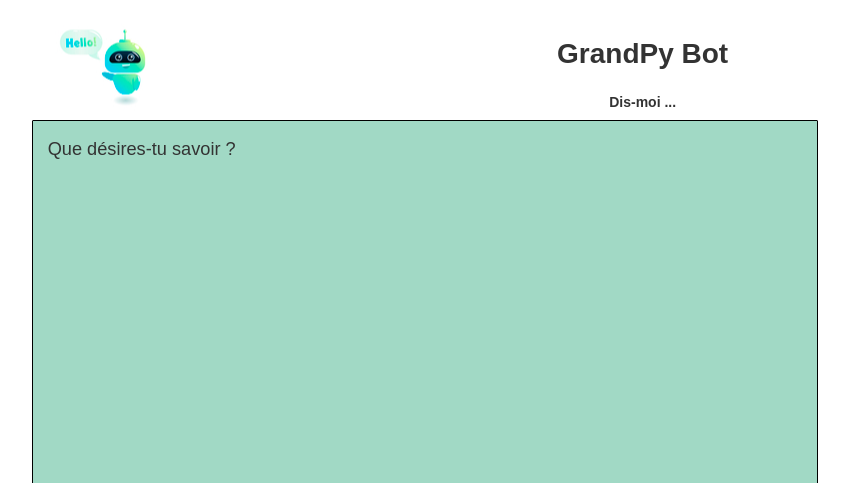
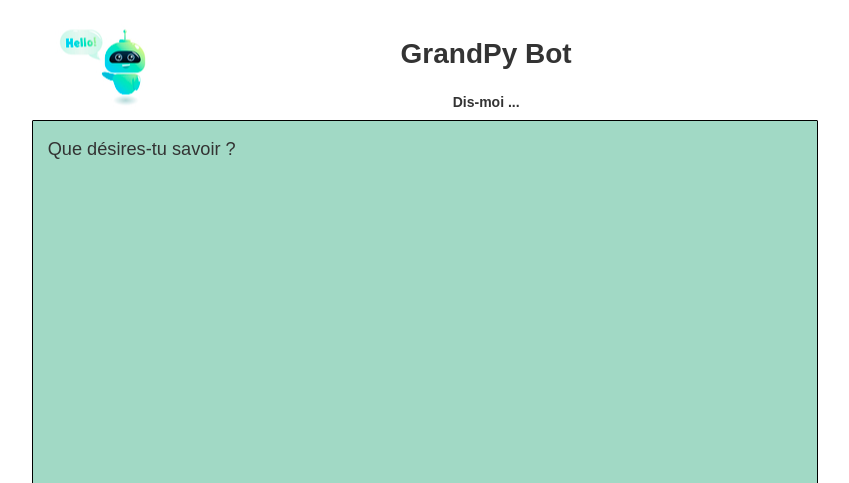
Before and after one commit to clemenceclaireR/GrandPyBot, a Flask app: page / in a window 1280 px wide. Shown: the top 483 px of the page, without its empty margins (206-1055 px from the left). Run offline with Flask 2, Linux system fonts and the light colour scheme; some libraries are stand-ins or nearby versions.

```diff
--- a/app/static/css/style.css
+++ b/app/static/css/style.css
@@ -12,10 +12,9 @@ header {
 }
 
 #logo {
-    /*background-attachment: fixed; /* Le fond restera fixe */
     background-position: center; /*accordingly to bootstrap grid*/
     background-image: url("../img/logo_bot.png");
-    background-repeat: no-repeat; /* Le fond ne sera pas répété */
+    background-repeat: no-repeat;
     height: 100px;
 }
 
@@ -134,6 +133,14 @@ footer {
   margin-left: auto;
 }
 
+/* test background
+.container-fluid {
+    background-color: #d3d3d3;
+}
+*/
+
+
+
 /* MEDIA QUERIES  */
 
 /* small devices (lt than 768) */
--- a/app/templates/index.html
+++ b/app/templates/index.html
@@ -39,12 +39,13 @@
 
       <!-- Logo -->
       <a href="/index">
-        <div id="logo" class="col-lg-offset-2 col-mg-offset-2 col-xs-4 col-sm-2"></div>
+        <div id="logo" class="col-md-offset-1 col-lg-offset-2 col-xs-4 col-sm-2 col-md-2 col-lg-2"></div>
       </a>
 
       <!-- Title and Headline -->
       <!-- bootstrap placement -->
-      <div class="col-xs-6 col-sm-8 col-md-8 col-lg-8"> <!-- 6 column 8 lines, petit ecran, ecran reduit -->
+      <!-- class="center-block => censé centrer-->
+      <div class="col-xs-6 col-sm-6 col-md-5 col-lg-5">
         <h1 id="title">
           <span>GrandPy Bot</span>
         </h1>
@@ -58,7 +59,7 @@
 
 
       <!-- // Chat window and Input zone // -->
-      <section id="chatzone" class="col-sm-offset-1 col-sm-offset-2 col-lg-offset-2 col-sm-10 col-md-8 col-lg-8">
+      <section id="chatzone" class="col-sm-offset-1 col-md-offset-1 col-lg-offset-2 col-sm-10 col-md-9 col-lg-8">
 
         <!-- Chat window -->
         <div id="chatwindow">
```
Also changed, not shown: 2 other files.
